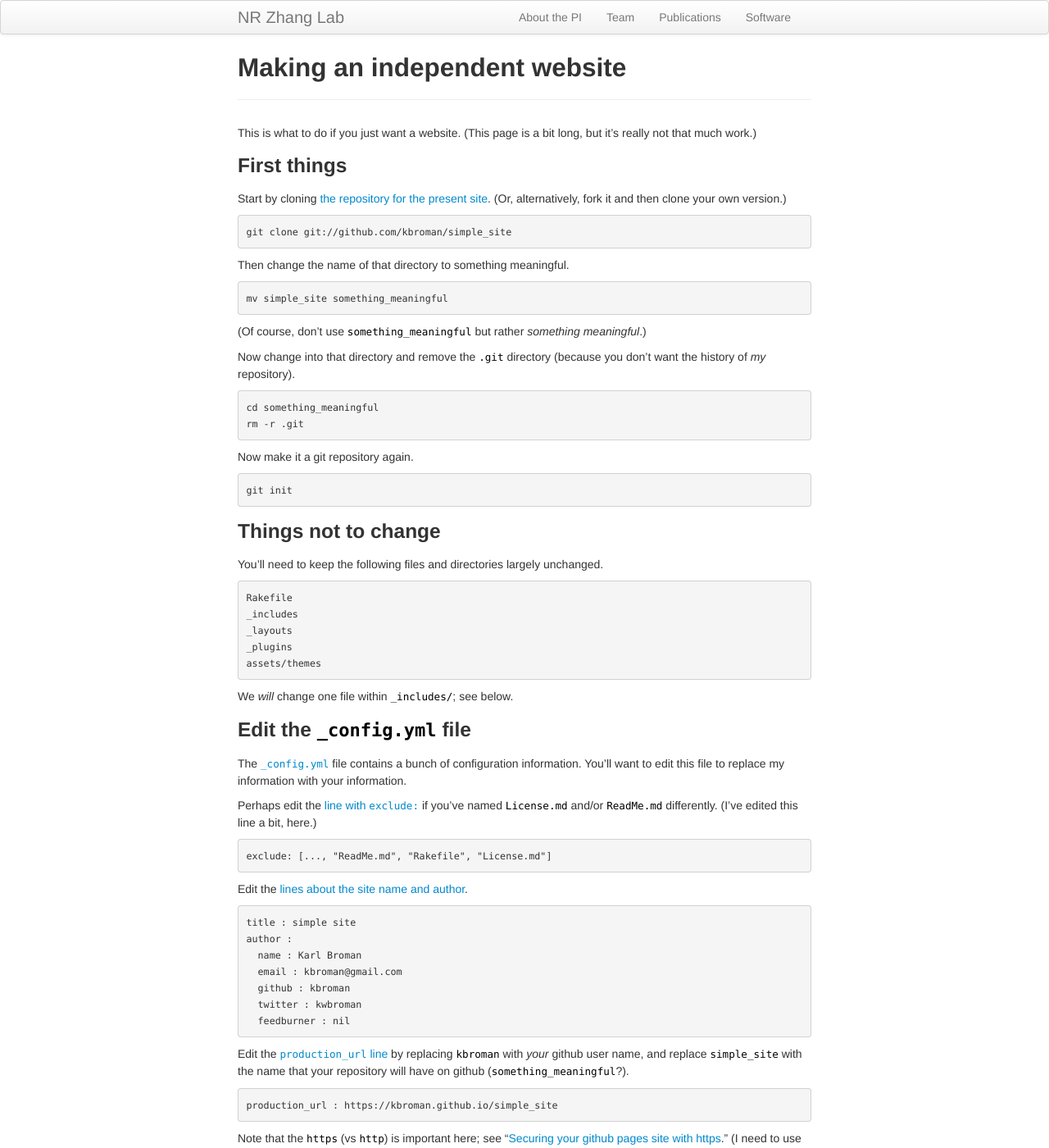
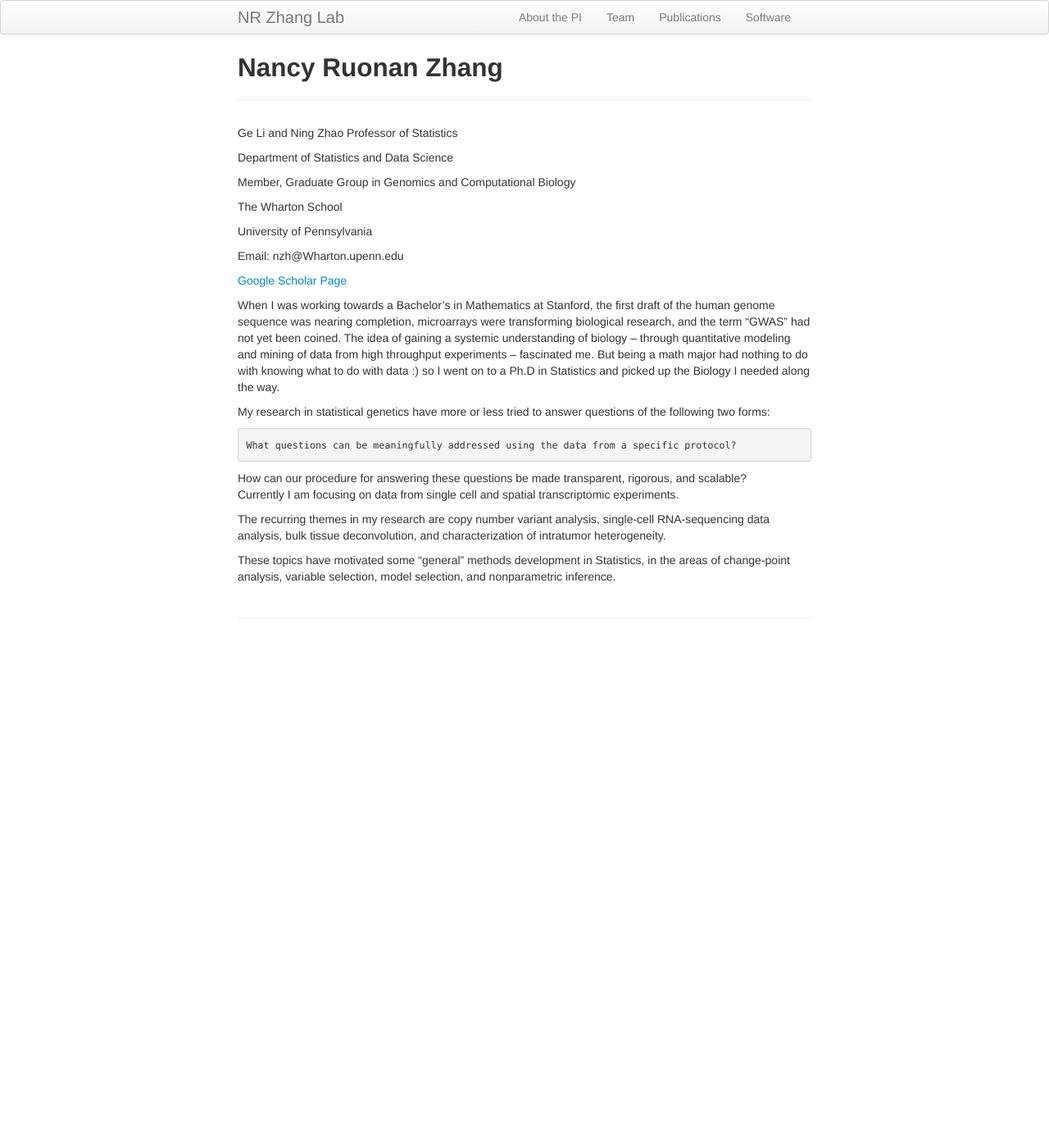
Before and after one commit to nzhanglab/nzhanglab.github.io, a Jekyll site: the page built from pages/pi.md, in a window 1280 px wide and 1400 px high. Shown: the whole window at 82% size. Built offline with Jekyll 4.4.1, drawn with Linux system fonts in a browser that asks for light colours; some of the changed text lies outside the part shown.

Commit message:
initialized pi page

```diff
--- a/pages/pi.md
+++ b/pages/pi.md
@@ -1,203 +1,32 @@
 ---
 layout: page
-title: Making an independent website
-description: How to make an independent website with GitHub Pages.
+title: Nancy Ruonan Zhang
+description: About the PI
 ---
+Ge Li and Ning Zhao Professor of Statistics
 
-This is what to do if you just want a website. (This page is a bit
-long, but it's really not that much work.)
+Department of Statistics and Data Science
 
-### First things
+Member, Graduate Group in Genomics and Computational Biology
 
-Start by cloning
-[the repository for the present site](https://github.com/kbroman/simple_site). (Or,
-alternatively, fork it and then clone your own version.)
+The Wharton School
 
-    git clone git://github.com/kbroman/simple_site
+University of Pennsylvania
 
-Then change the name of that directory to something meaningful.
+Email: nzh@Wharton.upenn.edu
 
-    mv simple_site something_meaningful
+[Google Scholar Page](https://scholar.google.com/citations?user=6EErockAAAAJ&hl=en)
 
-(Of course, don't use `something_meaningful` but rather
-_something meaningful_.)
+When I was working towards a Bachelor’s in Mathematics at Stanford, the first draft of the human genome sequence was nearing completion, microarrays were transforming biological research, and the term “GWAS” had not yet been coined.  The idea of gaining a systemic understanding of biology – through quantitative modeling and mining of data from high throughput experiments – fascinated me.  But being a math major had nothing to do with knowing what to do with data :) so I went on to a Ph.D in Statistics and picked up the Biology I needed along the way.
 
-Now change into that directory and remove the `.git` directory
-(because you don't want the history of _my_ repository).
+My research in statistical genetics have more or less tried to answer questions of the following two forms:
 
-    cd something_meaningful
-    rm -r .git
+	What questions can be meaningfully addressed using the data from a specific protocol?
 
-Now make it a git repository again.
+ 	How can our procedure for answering these questions be made transparent, rigorous, and scalable?
 
-    git init
+Currently I am focusing on data from single cell and spatial transcriptomic experiments.
 
-### Things not to change
+The recurring themes in my research are copy number variant analysis, single-cell RNA-sequencing data analysis, bulk tissue deconvolution, and characterization of intratumor heterogeneity.
 
-You'll need to keep the following files and directories largely unchanged.
-
-    Rakefile
-    _includes
-    _layouts
-    _plugins
-    assets/themes
-
-We _will_ change one file within `_includes/`; see below.
-
-### Edit the `_config.yml` file
-
-The
-[`_config.yml`](https://github.com/kbroman/simple_site/blob/gh-pages/_config.yml)
-file contains a bunch of configuration information. You'll want to
-edit this file to replace my information with your information.
-
-Perhaps edit the
-[line with `exclude:`](https://github.com/kbroman/simple_site/blob/gh-pages/_config.yml#L5)
-if you've named `License.md` and/or `ReadMe.md` differently. (I've
-edited this line a bit, here.)
-
-    exclude: [..., "ReadMe.md", "Rakefile", "License.md"]
-
-Edit the
-[lines about the site name and author](https://github.com/kbroman/simple_site/blob/gh-pages/_config.yml#L11-L17).
-
-    title : simple site
-    author :
-      name : Karl Broman
-      email : kbroman@gmail.com
-      github : kbroman
-      twitter : kwbroman
-      feedburner : nil
-
-Edit the
-[`production_url` line](https://github.com/kbroman/simple_site/blob/gh-pages/_config.yml#L19)
-by replacing `kbroman` with _your_ github user name, and replace
-`simple_site` with the name that your repository will have on github
-(`something_meaningful`?).
-
-    production_url : https://kbroman.github.io/simple_site
-
-Note that the `https` (vs `http`) is important here; see
-&ldquo;[Securing your github pages site with https](https://help.github.com/articles/securing-your-github-pages-site-with-https/).&rdquo;
-(I need to use `http` because my site uses the custom domain
-`kbroman.org`, but you likely need `https`.)
-
-Replace the
-[`BASE_PATH` line](https://github.com/kbroman/simple_site/blob/gh-pages/_config.yml#L52)
-with the same url.
-
-    BASE_PATH : https://kbroman.github.io/simple_site
-
-There's also an
-[`ASSET_PATH` line](https://github.com/kbroman/simple_site/blob/gh-pages/_config.yml#L62),
-but you can leave that commented-out (with the `#` symbol at the beginning).
-
-Note that for the `BASE_PATH`, I actually have
-`https://kbroman.org/` in place of `https://kbroman.github.io/`. I set up
-a
-[custom domain](https://help.github.com/articles/setting-up-a-custom-domain-with-github-pages),
-which involved a series of emails with a DNS provider. I
-don't totally understand how it works, and I'm not _entirely_ sure
-that I've done it right. But if you want to have a custom domain, take
-a look at
-[that GitHub help page](https://help.github.com/articles/setting-up-a-custom-domain-with-github-pages).
-
-### Edit `_includes/themes/twitter/default.html`
-
-The
-[`_includes/themes/twitter/default.html`](https://github.com/kbroman/simple_site/blob/gh-pages/_includes/themes/twitter/default.html)
-file defines how a basic page will look on your site. In particular,
-it contains a bit of html code for a footer, if you want one.
-
-Find the
-[footer for my site](https://github.com/kbroman/simple_site/blob/gh-pages/_includes/themes/twitter/default.html#L47-L50)
-and remove it or edit it to suit. This is the only bit of html you'll
-have to deal with.
-
-    <!-- start of Karl's footer; modify this part -->
-        <a href="https://creativecommons.org/publicdomain/zero/1.0/">  ...
-        <a href="https://kbroman.org">Karl Broman</a>
-    <!-- end of Karl's footer; modify this part -->
-
-### Edit or remove the Markdown files
-
-Edit the
-[`index.md`](https://raw.githubusercontent.com/kbroman/simple_site/gh-pages/index.md)
-file, which will become the main page for your site.
-
-First, edit the initial chunk with a different title and tagline. Feel
-free to just delete the tagline.
-
-    ---
-    layout: page
-    title: simple site
-    tagline: Easy websites with GitHub Pages
-    ---
-
-Now edit the rest (or, for now, just remove) the rest of the file.
-
-Now go into the [`pages/`](https://github.com/kbroman/simple_site/blob/gh-pages/pages) directory and remove or rename and modify
-all of the Markdown files in there
-
-Note that when you link to any of these Markdown-based pages, you'll
-want to use a `.html` extension rather than `.md`. For example, look
-at the
-[main page](https://raw.githubusercontent.com/kbroman/simple_site/gh-pages/index.md)
-for this site; the links in the bullet points for the various pages
-look like this:
-
-    - [Overview](pages/overview.html)
-    - [Making an independent website](pages/independent_site.html)
-    - [Making a personal site](pages/user_site.html)
-    - [Making a site for a project](pages/project_site.html)
-    - [Making a jekyll-free site](pages/nojekyll.html)
-    - [Testing your site locally](pages/local_test.html)
-    - [Resources](pages/resources.html)
-
-### Commit all of these changes.
-
-At the start, we'd removed the `.git/` subdirectory (with the history
-of _my_ repository) and then used `git init` to make it a new git
-repository.
-
-Now you want to add and commit all of the files, as modified.
-
-    git add .
-    git commit -m "Initial commit"
-
-Then change the name of the master branch to `gh-pages`.
-
-    git branch -m master gh-pages
-
-### Push everything to GitHub
-
-Now go back to GitHub and create a new repository, called something
-meaningful. (I'll again pretend that it's explicitly
-`something_meaningful`.)
-
-Then go back to the command line and push your repository to
-[GitHub](https://github.com).
-
-    git remote add origin git@github.com:username/something_meaningful
-
-Replace `username` with your GitHub user name and
-`something_meaningful` with the name of your repository. And you might
-want to use the `https://` construction instead, if you're not using ssh.
-
-    git remote add origin https://github.com/username/something_meaningful
-
-Finally, push everything to GitHub.
-
-    git push -u origin gh-pages
-
-Note that we're using `gh-pages` and not `master` here, as we want
-this stuff in a `gh-pages` branch.
-
-### Check whether it worked
-
-Go to `https://username.github.io/something_meaningful` and cross your
-fingers that it worked. (Really, _I_ should be crossing my fingers.)
-
-### Up next
-
-Now go to [making a personal site](user_site.html).
+These topics have motivated some “general” methods development in Statistics, in the areas of change-point analysis, variable selection, model selection, and nonparametric inference.
```
